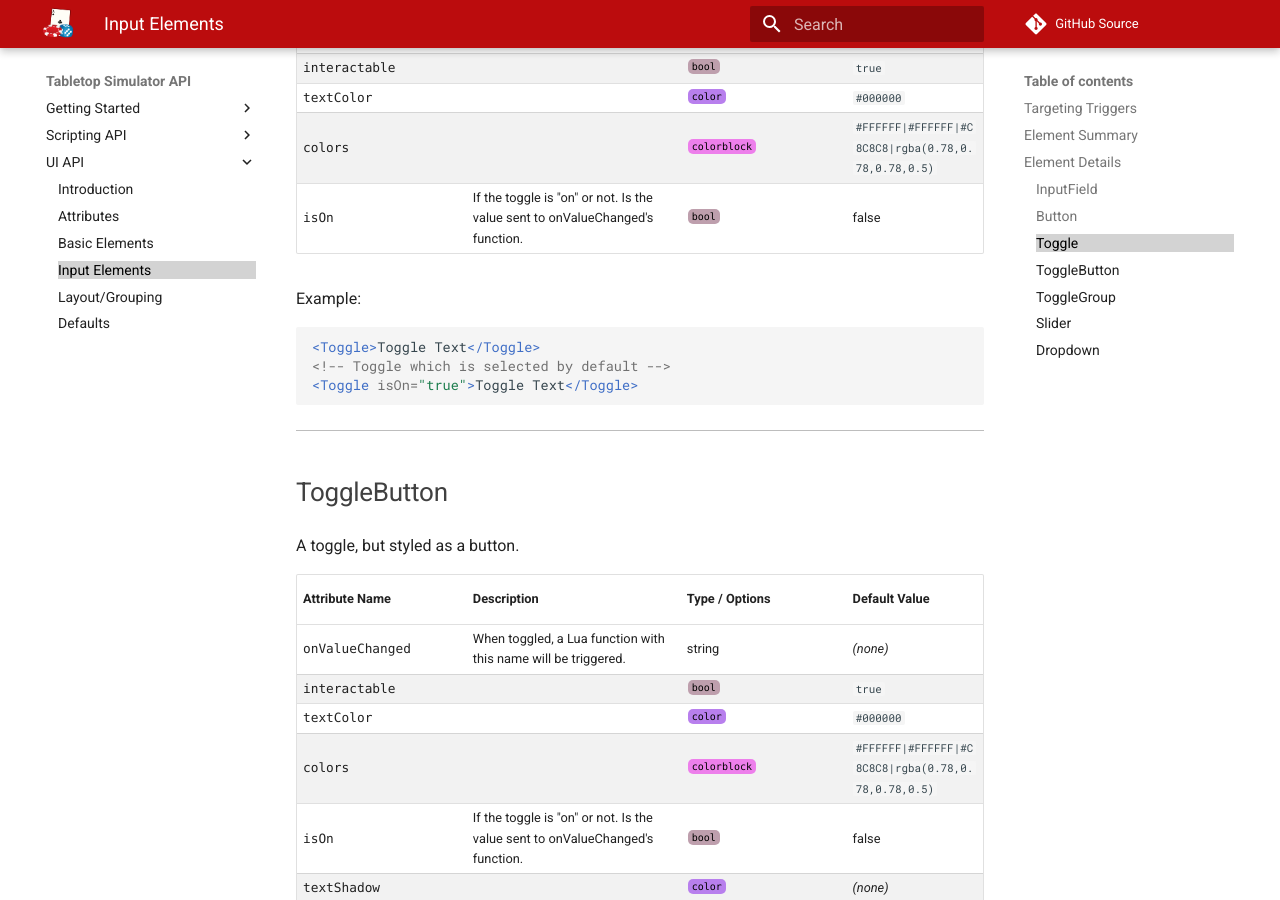
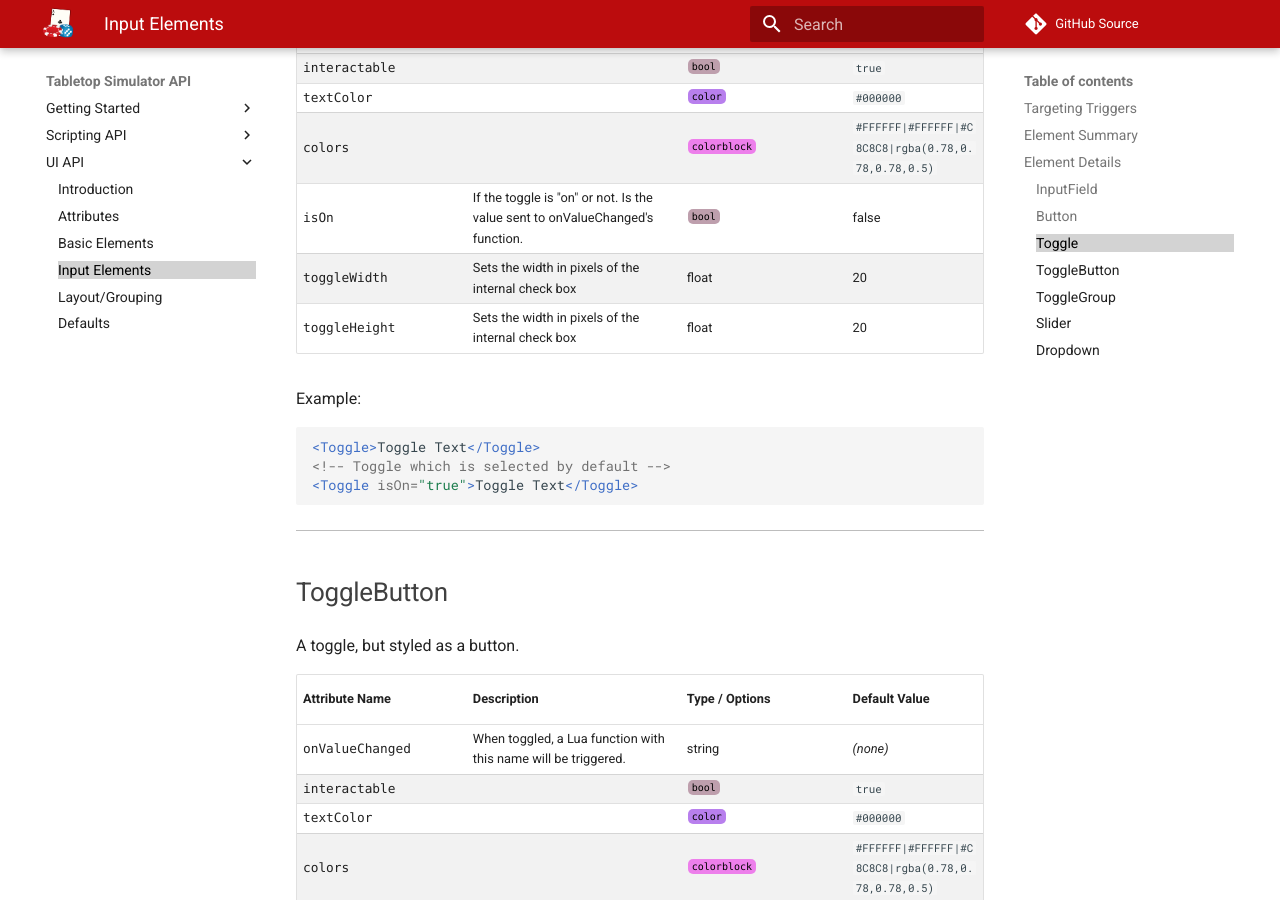
Before and after one commit to Berserk-Games/Tabletop-Simulator-API, an MkDocs documentation site: the page built from docs/ui/inputelements.md, in a window 1280 px wide and 900 px high, scrolled down 4304 px. Built offline with MkDocs 1.6.1 and Material for MkDocs 9.7.7, drawn with Linux system fonts in a browser that asks for light colours; comment, search, counter and statistics services are not loaded.

Commit message:
Added the toggleWidth and toggleHeight attributes to the Toggle element.

````diff
--- a/docs/ui/inputelements.md
+++ b/docs/ui/inputelements.md
@@ -125,6 +125,8 @@ interactable |  | [<span class="tag boo"></span>](attributes.md#attribute-types)
 textColor |  | [<span class="tag xmlco"></span>](attributes.md#attribute-types) | `#000000`
 colors |  | [<span class="tag xmlcb"></span>](attributes.md#attribute-types) | `#FFFFFF|#FFFFFF|#C8C8C8|rgba(0.78,0.78,0.78,0.5)`
 isOn | If the toggle is "on" or not. Is the value sent to onValueChanged's function. | [<span class="tag boo"></span>](attributes.md#attribute-types) | false
+toggleWidth | Sets the width in pixels of the internal check box | float | 20
+toggleHeight | Sets the width in pixels of the internal check box | float | 20
 
 Example:
 ```xml
````
